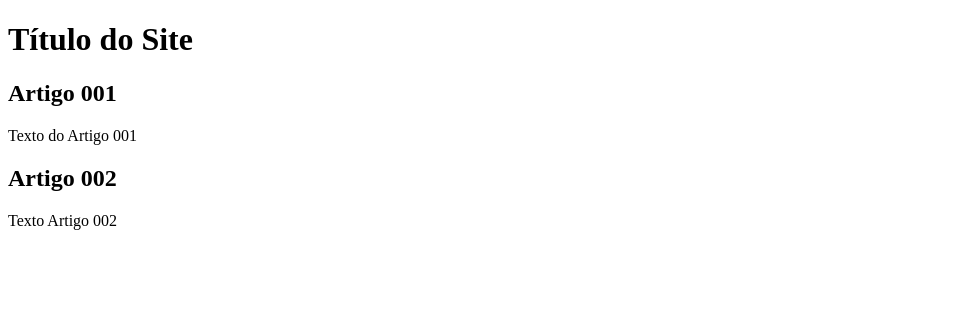
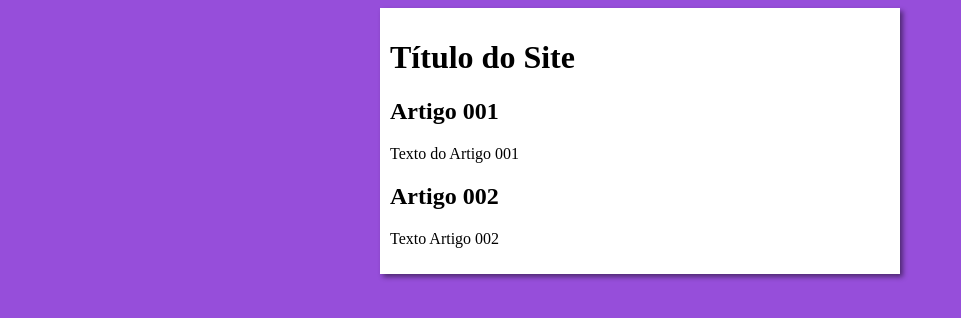
Before and after one commit to oscarggarcia/projeto-site, a plain HTML site: page index.html in a window 1280 px wide. Shown: the whole page, without its empty margins (0-961 px from the left). Drawn offline with Linux system fonts and the light colour scheme.

Commit message:
Iniciei meu Designer

```diff
--- /dev/null
+++ b/estilos/style.css
@@ -0,0 +1,17 @@
+{
+    font-family: Arial, Helvetica, sans-serif;
+    font-size: 16px;
+}
+
+body {
+    background-color: #964eda;
+
+}
+
+main {
+    background-color: white;
+    width: 500px;
+    margin: auto;
+    padding: 10px;
+    box-shadow: 3px 3px 5px rgba(0, 0, 0, 0.473);
+}
--- a/index.html
+++ b/index.html
@@ -5,6 +5,7 @@
     <meta http-equiv="X-UA-Compatible" content="IE=edge">
     <meta name="viewport" content="width=device-width, initial-scale=1.0">
     <title>Título do Site</title>
+    <link rel="stylesheet" href="estilos/style.css">
 </head>
 <body>
     <main>
```
